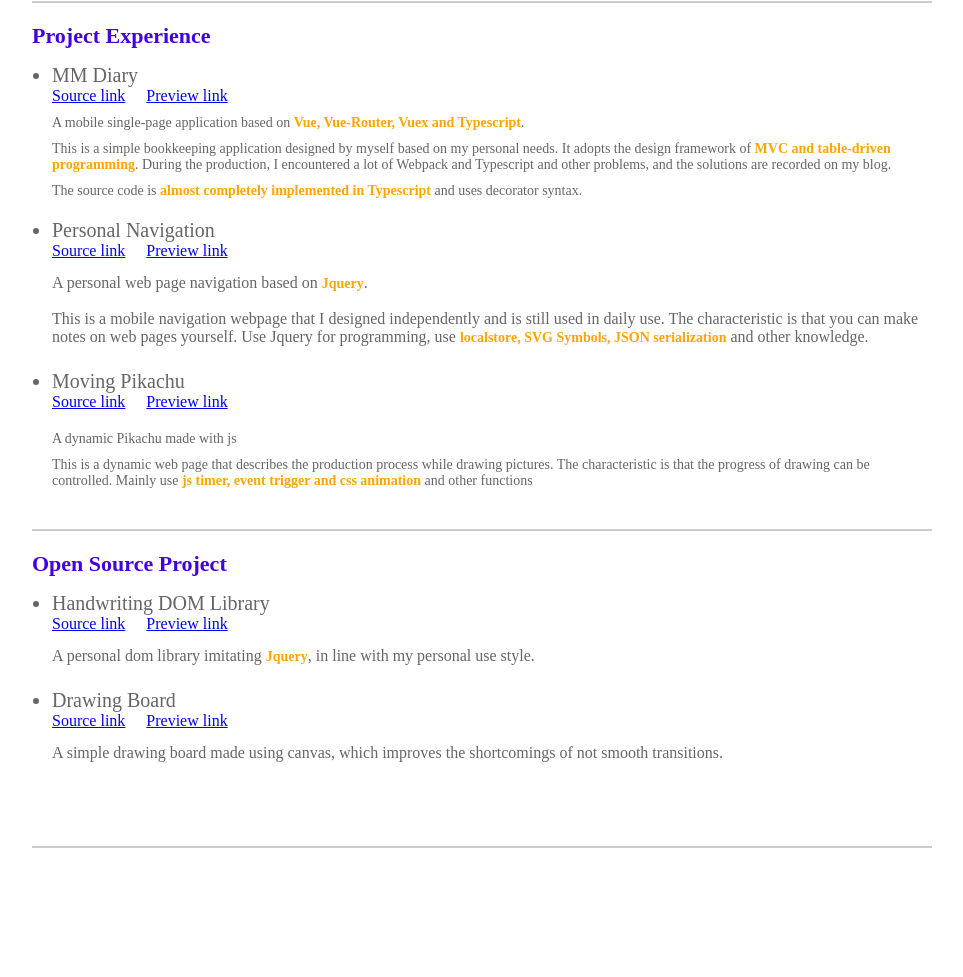
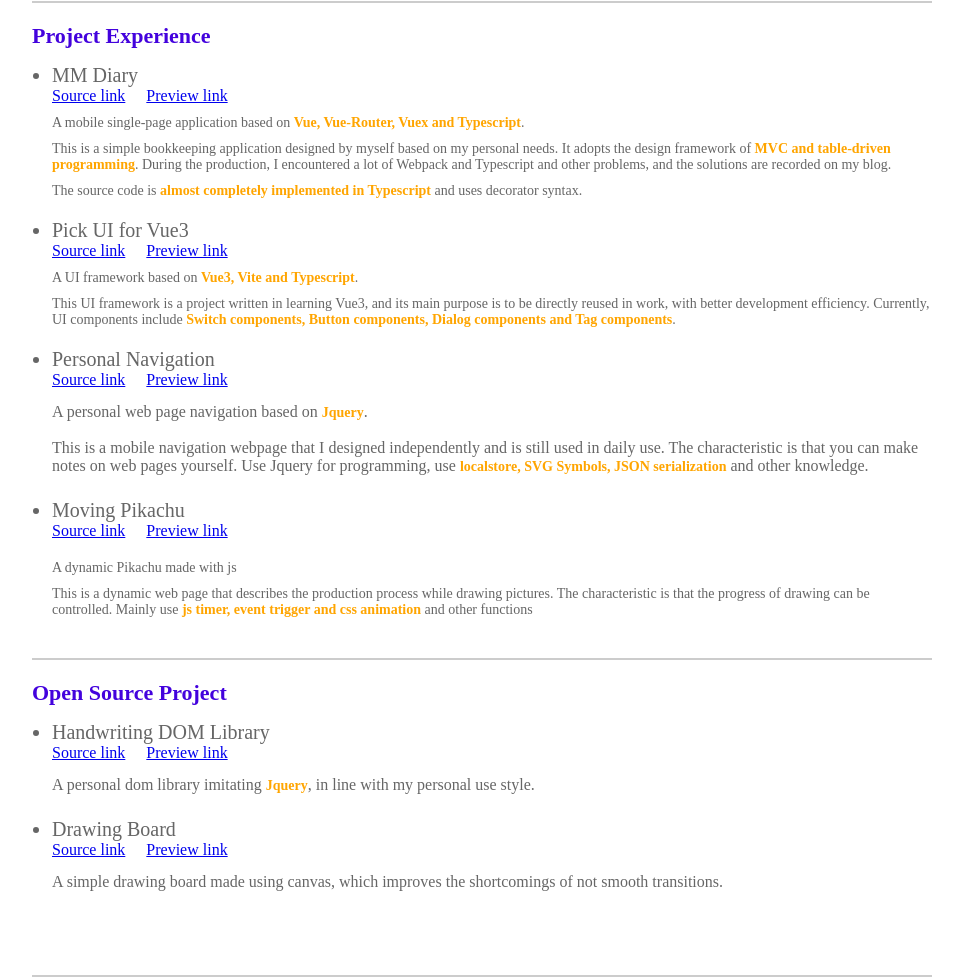
Before and after one commit to aaron950415/cv, a plain HTML site: page src/index.html in a window 1280 px wide. Shown: the part 1517-2494 px from the top of the page, without its empty margins (158-1121 px from the left). Before the commit the page ends 2365 px from the top, so only its background shows below. Drawn offline with Linux system fonts and the light colour scheme.

Commit message:
update UI components

```diff
--- a/src/index.html
+++ b/src/index.html
@@ -222,6 +222,16 @@
               </div>
             </li>
             <li>
+              Pick UI for Vue3
+              <div><a target="_blank" href="https://github.com/aaron950415/pick-ui">Source
+                  link</a>&nbsp;&nbsp;&nbsp;&nbsp;&nbsp;&nbsp;<a
+                  target="_blank" href="https://aaron950415.github.io/pick-ui-website/#/">Preview link</a></div>
+              <div>
+                <p>A UI framework based on <b>Vue3, Vite and Typescript</b>.</p>
+                <p>This UI framework is a project written in learning Vue3, and its main purpose is to be directly reused in work, with better development efficiency. Currently, UI components include <b>Switch components, Button components, Dialog components and Tag components</b>.</p>
+              </div>
+            </li>
+            <li>
               Personal Navigation
               <div><a target="_blank" href="https://github.com/aaron950415/mmdiary/tree/master/src">Source
                   link</a>&nbsp;&nbsp;&nbsp;&nbsp;&nbsp;&nbsp;<a
```
